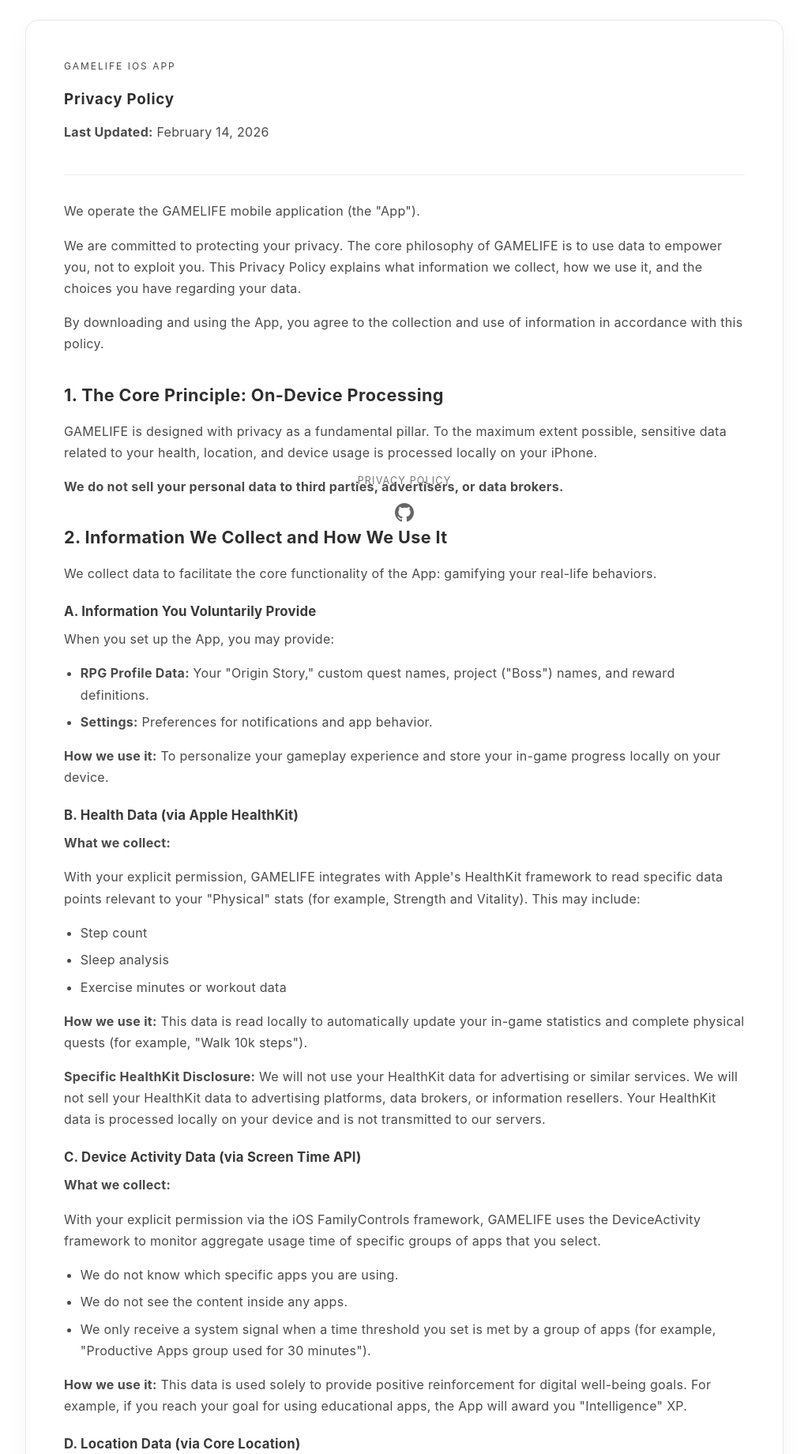
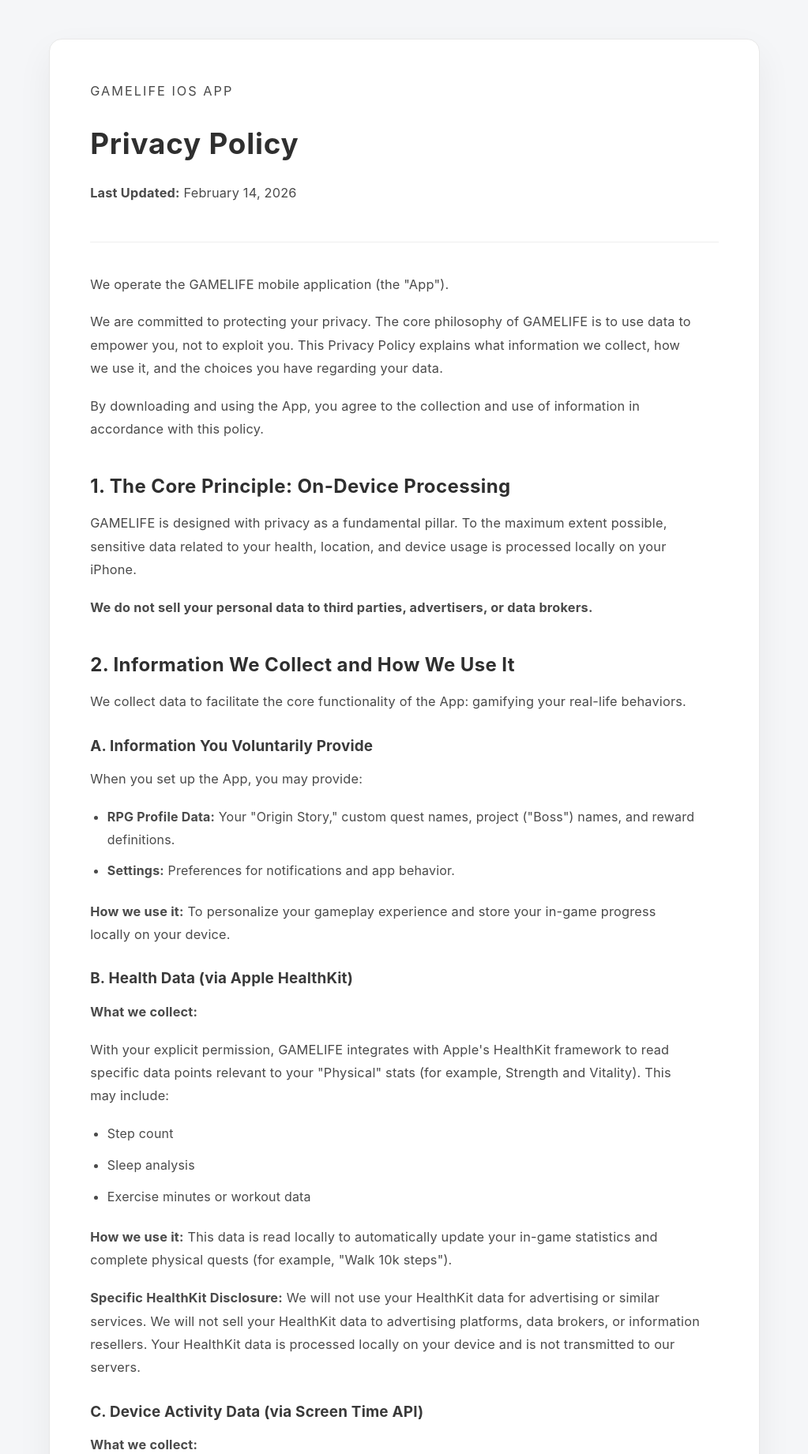
Before and after one commit to marcuslazell/MLSII-Website, a Flask app: page /privacy-policy in a window 1280 px wide. Shown: the part 103-1944 px from the top of the page at 79% size, without its empty margins (128-1151 px from the left). Run offline with Flask 3, Linux system fonts and the light colour scheme.

Commit message:
Impoved Readability

```diff
--- a/static/css/styles.css
+++ b/static/css/styles.css
@@ -398,27 +398,27 @@
 
 /* Privacy Policy Page */
 .privacy-policy-container {
-    padding: 8rem 1.5rem 8rem;
+    padding: 9.5rem 1.5rem 7rem;
     min-height: 100vh;
     position: relative;
     z-index: 1;
 }
 
 .privacy-policy-card {
-    max-width: 960px;
+    max-width: 900px;
     margin: 0 auto;
-    padding: 3rem;
+    padding: 3.2rem;
     border: 1px solid #e8e8e8;
     border-radius: 16px;
     background: #fff;
-    box-shadow: 0 12px 30px rgba(0, 0, 0, 0.04);
-    line-height: 1.7;
-    letter-spacing: 0.3px;
+    box-shadow: 0 18px 45px rgba(0, 0, 0, 0.06);
+    line-height: 1.8;
+    letter-spacing: 0.2px;
 }
 
 .privacy-policy-header {
-    margin-bottom: 2rem;
-    padding-bottom: 1.5rem;
+    margin-bottom: 2.4rem;
+    padding-bottom: 1.8rem;
     border-bottom: 1px solid #efefef;
 }
 
@@ -433,50 +433,71 @@
 .privacy-policy-header h1 {
     color: #2f2f2f;
     letter-spacing: 0.8px;
-    margin-bottom: 0.75rem;
+    margin-bottom: 0.9rem;
+    font-size: 2.3rem;
 }
 
 .privacy-policy-updated {
     color: #6f6f6f;
+    margin-bottom: 0;
 }
 
 .privacy-policy-card p {
-    margin-bottom: 1rem;
+    margin-bottom: 1.15rem;
     color: #4a4a4a;
+    font-size: 1.02rem;
+    max-width: 75ch;
 }
 
 .privacy-policy-section {
-    margin-top: 2rem;
+    margin-top: 2.6rem;
 }
 
 .privacy-policy-section h2 {
-    margin-bottom: 0.9rem;
+    margin-bottom: 1rem;
     color: #2f2f2f;
     letter-spacing: 0.4px;
-    font-size: 1.35rem;
+    font-size: 1.5rem;
+    line-height: 1.35;
 }
 
 .privacy-policy-section h3 {
-    margin-top: 1.2rem;
-    margin-bottom: 0.5rem;
+    margin-top: 1.5rem;
+    margin-bottom: 0.65rem;
     color: #3a3a3a;
-    font-size: 1.05rem;
+    font-size: 1.18rem;
     letter-spacing: 0.2px;
 }
 
 .privacy-policy-card ul {
-    margin: 0.4rem 0 1rem 1.3rem;
+    margin: 0.6rem 0 1.4rem 1.35rem;
     color: #4a4a4a;
+    max-width: 74ch;
 }
 
 .privacy-policy-card li {
-    margin-bottom: 0.45rem;
+    margin-bottom: 0.7rem;
 }
 
 .privacy-policy-card a {
     color: #2f2f2f;
     text-decoration: underline;
     text-underline-offset: 2px;
+}
+
+.privacy_policy-page {
+    background: #f5f6f8;
+}
+
+.privacy_policy-page .social-links {
+    position: static;
+    transform: none;
+    justify-content: center;
+    margin: 2rem auto 1rem;
+}
+
+.privacy_policy-page .legal-links {
+    display: none;
 }
 
 /* Mobile Styles */
@@ -545,19 +566,25 @@
     }
 
     .privacy-policy-container {
-        padding: 6.5rem 1rem 6rem;
+        padding: 7.25rem 0.85rem 4.5rem;
     }
 
     .privacy-policy-card {
-        padding: 1.35rem;
+        padding: 1.5rem 1.15rem;
         border-radius: 12px;
+        line-height: 1.72;
     }
 
     .privacy-policy-header h1 {
-        font-size: 1.65rem;
+        font-size: 1.55rem;
     }
 
     .privacy-policy-section h2 {
-        font-size: 1.2rem;
+        font-size: 1.22rem;
+    }
+
+    .privacy-policy-card p,
+    .privacy-policy-card li {
+        font-size: 0.97rem;
     }
 }
--- a/templates/base.html
+++ b/templates/base.html
@@ -18,7 +18,7 @@
     </style>
 </head>
 
-<body>
+<body class="{% if request.endpoint %}{{ request.endpoint }}-page{% endif %}">
     {% if request.endpoint != 'index' %}
     <header class="header">
         <a href="{{ url_for('index') }}" class="site-title">{{ title }}</a>
```
